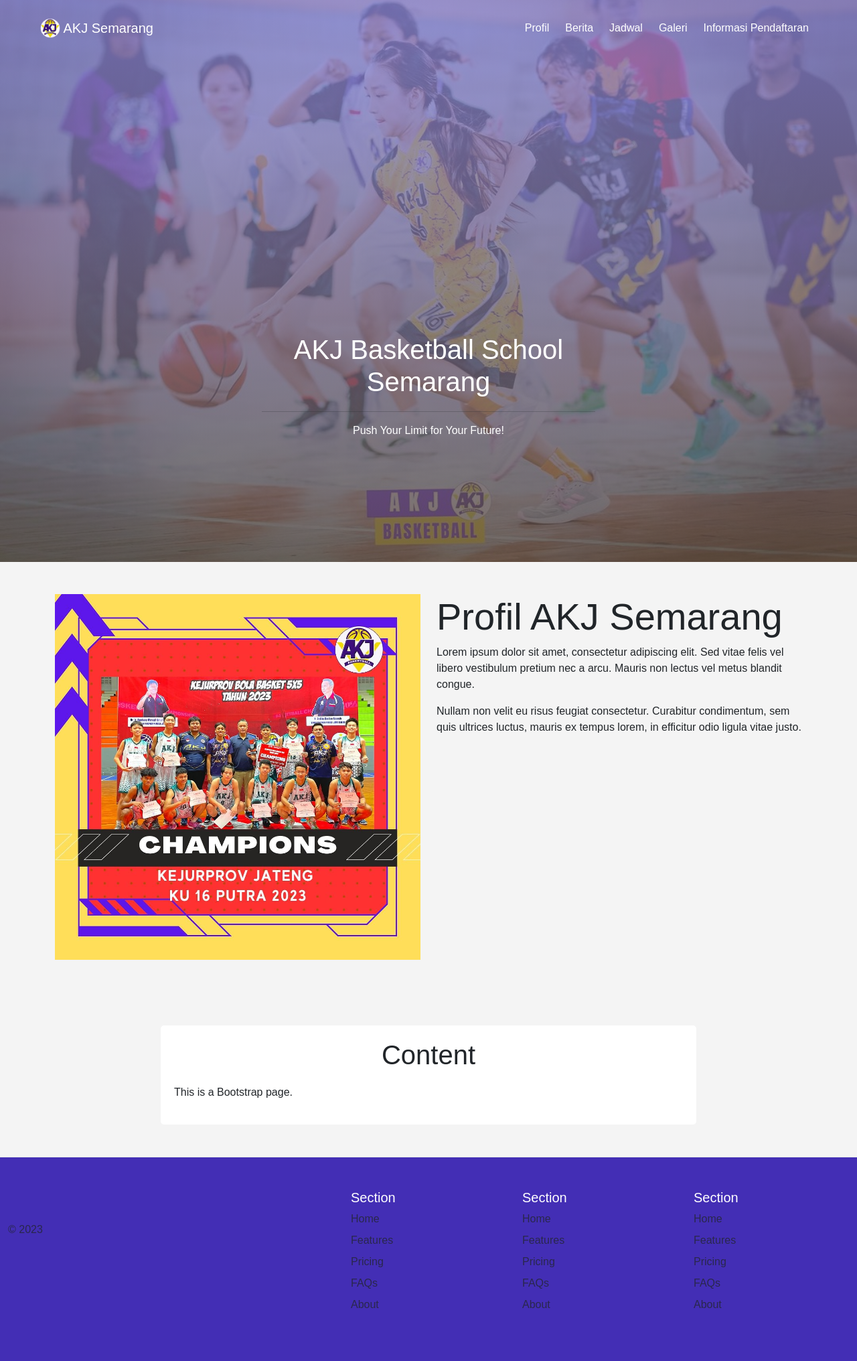
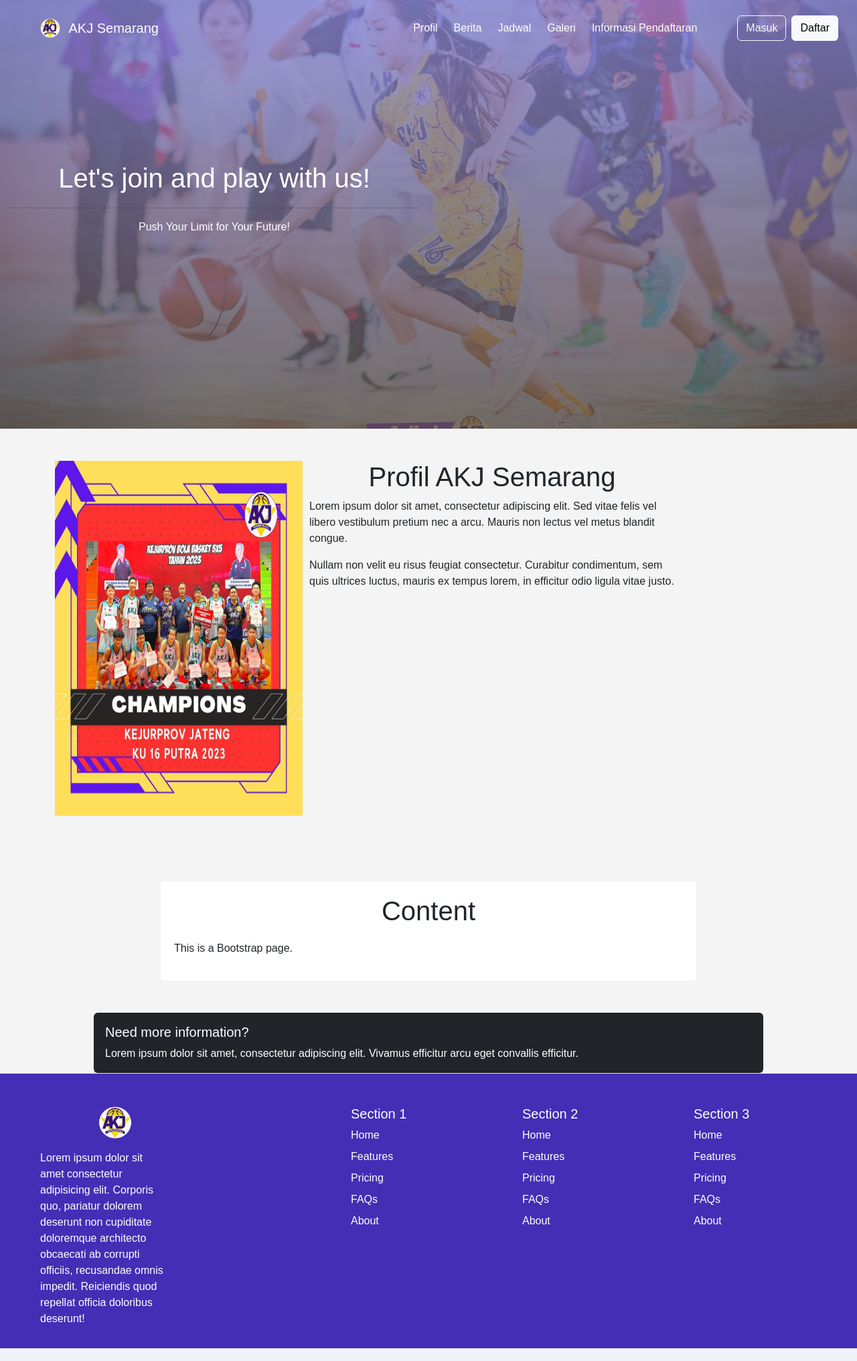
Before and after one commit to isamsd26/Basket_School, a PHP site: page / in a window 1280 px wide. Shown: the whole page at 67% size. Run offline with PHP 8.4, Linux system fonts and the light colour scheme.

Commit message:
kamis 15 feb 2024

```diff
--- a/css/style.css
+++ b/css/style.css
@@ -36,7 +36,7 @@
 
 /* Navbar solid */
 .custom-navbar-solid {
-  background-color: #432EB5;
+  background-color: #432eb5;
 }
 
 .container {
@@ -55,13 +55,14 @@
 }
 
 .logo-container img {
-  height: 30px; /* Sesuaikan tinggi logo sesuai kebutuhan */
+  height: 30px;
   margin-right: 10px;
 }
 
 header.jb {
-  padding-top: 25rem;
-  padding-bottom: calc(10rem - 4.5rem);
+  padding-top: 15rem;
+  padding-bottom: 15rem;
+  height: 40rem;
   background: linear-gradient(
       to bottom,
       rgba(140, 134, 215, 0.8) 0%,
@@ -98,8 +99,8 @@
 }
 
 .custom-footer-bg {
-  background-color: #432EB5;
-   /* Ganti your_custom_color dengan nilai warna RGB, HEX, atau nama warna CSS yang Anda inginkan */
+  background-color: #432eb5;
+  /* Ganti your_custom_color dengan nilai warna RGB, HEX, atau nama warna CSS yang Anda inginkan */
 }
 
 form {
@@ -128,3 +129,8 @@
 input[type="submit"]:hover {
   background-color: #0056b3;
 }
+
+.img-flud {
+  max-width: 100%;
+  height: auto;
+}
--- a/index.php
+++ b/index.php
@@ -11,7 +11,6 @@
 </head>
 <body>
     <?php
-    // Cek apakah pengguna sedang men-scroll halaman
     $navbarClass = 'navbar navbar-expand-lg navbar-dark py-3 fixed-top custom-navbar';
     if (isset($_GET['scroll']) && $_GET['scroll'] == 'true') {
         $navbarClass .= ' custom-navbar-solid';
@@ -20,7 +19,7 @@
     <nav class="<?php echo $navbarClass; ?>" id="navbar">
         <div class="container-fluid">
             <a class="navbar-brand ps-5" href="#">
-                <img src="assets/img/Logo_AKJ_Basketball.png" alt="Logo AKJ Semarang" height="30" class="d-inline-block align-top">
+                <img src="assets/img/Logo_AKJ_Basketball.png" alt="Logo AKJ Semarang" height="30" class="d-inline-block align-top me-2">
                 AKJ Semarang
             </a>
             <button class="navbar-toggler" type="button" data-bs-toggle="collapse" data-bs-target="#navbarSupportedContent" aria-controls="navbarSupportedContent" aria-expanded="false" aria-label="Toggle navigation">
@@ -29,49 +28,55 @@
             <div class="d-flex collapse navbar-collapse" id="navbarSupportedContent">
                 <ul class="navbar-nav ms-auto mb-2 mb-lg-0 me-5">
                     <li class="nav-item px-1">
-                        <a class="nav-link" href="#">Profil</a>
+                        <a class="nav-link" href="#profil">Profil</a>
                     </li>
                     <li class="nav-item px-1">
-                        <a class="nav-link" href="#">Berita</a>
+                        <a class="nav-link" href="features/news.php">Berita</a>
                     </li>
                     <li class="nav-item px-1">
-                        <a class="nav-link" href="#">Jadwal</a>
+                        <a class="nav-link" href="features/jadwal.php">Jadwal</a>
                     </li>
                     <li class="nav-item px-1">
-                        <a class="nav-link" href="#">Galeri</a>
+                        <a class="nav-link" href="features/galeri.php">Galeri</a>
                     </li>
                     <li class="nav-item px-1">
-                        <a class="nav-link" href="#">Informasi Pendaftaran</a>
+                        <a class="nav-link" href="features/info.php">Informasi Pendaftaran</a>
                     </li>
                 </ul>
+                <div class="d-flex align-items-center">
+                    <button class="btn btn-outline-light me-2">Masuk</button>
+                    <button class="btn btn-light me-3">Daftar</button>
+                </div>
             </div>
         </div>
     </nav>
 
-    <header class="jb">
-        <div class="container py-5 transparent-container text-center">
-            <!-- Isi konten di sini -->
-            <div class="row justify-content-center align-items-center">
-                <div class="col-lg-8">
-                    <h1 class="text-white font-weight-bold">AKJ Basketball School Semarang</h1>
+    <header class="jb d-flex justify-content-center align-items-center">
+    <div class="container-fluid py-5 transparent-container text-center style="margin-top: -50px;">
+        <div class="row">
+            <div class="col-lg-6">
+                <h1 class="text-white font-weight-bold">Let's join and play with us!</h1>
                 <hr class="divider" />
                 <p class="text-white mb-5 font-weight-bold">Push Your Limit for Your Future!</p>
+            </div>
+            <div class="col-lg-6">
 
             </div>
         </div>
     </div>
     </header>
 
-    <section class="container-fluid py-5">
+
+    <section id="profil" class="container-fluid py-5">
         <div class="container-sm">
             <div class="row">
-                <div class="col-lg-6">
+                <div class="col-lg-4">
                     <!-- Gambar di sini -->
-                    <img src="assets/img/content.jpg" alt="AKJ Semarang" class="img-fluid">
+                    <img src="assets/img/content.jpg" alt="AKJ Semarang" class="img-fluid" style="max-width: 370px; height: 530px;">
                 </div>
-                <div class="col-lg-6">
+                <div class="col-lg-6 ">
                     <!-- Deskripsi profil AKJ Semarang di sini -->
-                    <h2 class="display-4">Profil AKJ Semarang</h2>
+                    <h2 class=" text-center fs-1">Profil AKJ Semarang</h2>
                     <p>Lorem ipsum dolor sit amet, consectetur adipiscing elit. Sed vitae felis vel libero vestibulum pretium nec a arcu. Mauris non lectus vel metus blandit congue.</p>
                     <p>Nullam non velit eu risus feugiat consectetur. Curabitur condimentum, sem quis ultrices luctus, mauris ex tempus lorem, in efficitur odio ligula vitae justo.</p>
                 </div>
@@ -82,46 +87,55 @@
         <h1>Content</h1>
         <p>This is a Bootstrap page.</p>
     </div>
+    <div class="card mx-auto mt-5 bg-dark" style="width: 1000px;">
+        <div class="card-body text-white">
+            <h5 class="card-title">Need more information?</h5>
+            <p class="card-text">Lorem ipsum dolor sit amet, consectetur adipiscing elit. Vivamus efficitur arcu eget convallis efficitur.</p>
+        </div>
+    </div>
     <div class="container-fluid">
-        <footer class="row row-cols-1 row-cols-sm-2 row-cols-md-5 py-5 mt-5 border-top custom-footer-bg text-white">
-            <div class="col mb-3">
+
+    <footer class="row row-cols-1 row-cols-sm-2 row-cols-md-5 pb-3 pt-5 border-top custom-footer-bg text-white">
+        <div class="col mb-3 d-flex flex-column align-items-center justify-content-center">
             <a href="/" class="d-flex align-items-center mb-3 link-body-emphasis text-decoration-none ms-5">
                 <svg class="bi me-2" width="40" height="32"><use xlink:href="#bootstrap"/></svg>
+                <img src="assets/img/Logo_AKJ_Basketball.png" alt="Logo AKJ Semarang" height="50" class="d-inline-block align-top me-2">
             </a>
-                <p class="text-body-secondary">&copy; 2023</p>
+            <p class="mb-0 ms-5">
+                Lorem ipsum dolor sit amet consectetur adipisicing elit. Corporis quo, pariatur dolorem deserunt non cupiditate doloremque architecto obcaecati ab corrupti officiis, recusandae omnis impedit. Reiciendis quod repellat officia doloribus deserunt!
+            </p>
         </div>
-
+        <div class="col"></div>
         <div class="col mb-3">
-            </div>
-            <div class="col mb-3">
-                <h5>Section</h5>
+            <h5 class="text-white">Section 1</h5>
             <ul class="nav flex-column">
-                    <li class="nav-item mb-2"><a href="#" class="nav-link p-0 text-body-secondary">Home</a></li>
-                    <li class="nav-item mb-2"><a href="#" class="nav-link p-0 text-body-secondary">Features</a></li>
-                    <li class="nav-item mb-2"><a href="#" class="nav-link p-0 text-body-secondary">Pricing</a></li>
-                    <li class="nav-item mb-2"><a href="#" class="nav-link p-0 text-body-secondary">FAQs</a></li>
-                    <li class="nav-item mb-2"><a href="#" class="nav-link p-0 text-body-secondary">About</a></li>
-                </ul>
-            </div>
-            <div class="col mb-3">
-                <h5>Section</h5>
-                <ul class="nav flex-column">
-                    <li class="nav-item mb-2"><a href="#" class="nav-link p-0 text-body-secondary">Home</a></li>
-                    <li class="nav-item mb-2"><a href="#" class="nav-link p-0 text-body-secondary">Features</a></li>
-                    <li class="nav-item mb-2"><a href="#" class="nav-link p-0 text-body-secondary">Pricing</a></li>
-                    <li class="nav-item mb-2"><a href="#" class="nav-link p-0 text-body-secondary">FAQs</a></li>
-                    <li class="nav-item mb-2"><a href="#" class="nav-link p-0 text-body-secondary">About</a></li>
+                <li class="nav-item mb-2"><a href="#" class="nav-link p-0 text-white">Home</a></li>
+                <li class="nav-item mb-2"><a href="#" class="nav-link p-0 text-white">Features</a></li>
+                <li class="nav-item mb-2"><a href="#" class="nav-link p-0 text-white">Pricing</a></li>
+                <li class="nav-item mb-2"><a href="#" class="nav-link p-0 text-white">FAQs</a></li>
+                <li class="nav-item mb-2"><a href="#" class="nav-link p-0 text-white">About</a></li>
             </ul>
         </div>
 
         <div class="col mb-3">
-                <h5>Section</h5>
+            <h5 class="text-white">Section 2</h5>
             <ul class="nav flex-column">
-                    <li class="nav-item mb-2"><a href="#" class="nav-link p-0 text-body-secondary">Home</a></li>
-                    <li class="nav-item mb-2"><a href="#" class="nav-link p-0 text-body-secondary">Features</a></li>
-                    <li class="nav-item mb-2"><a href="#" class="nav-link p-0 text-body-secondary">Pricing</a></li>
-                    <li class="nav-item mb-2"><a href="#" class="nav-link p-0 text-body-secondary">FAQs</a></li>
-                    <li class="nav-item mb-2"><a href="#" class="nav-link p-0 text-body-secondary">About</a></li>
+                <li class="nav-item mb-2"><a href="#" class="nav-link p-0 text-white">Home</a></li>
+                <li class="nav-item mb-2"><a href="#" class="nav-link p-0 text-white">Features</a></li>
+                <li class="nav-item mb-2"><a href="#" class="nav-link p-0 text-white">Pricing</a></li>
+                <li class="nav-item mb-2"><a href="#" class="nav-link p-0 text-white">FAQs</a></li>
+                <li class="nav-item mb-2"><a href="#" class="nav-link p-0 text-white">About</a></li>
+            </ul>
+        </div>
+
+        <div class="col mb-3">
+            <h5 class="text-white">Section 3</h5>
+            <ul class="nav flex-column">
+                <li class="nav-item mb-2"><a href="#" class="nav-link p-0 text-white">Home</a></li>
+                <li class="nav-item mb-2"><a href="#" class="nav-link p-0 text-white">Features</a></li>
+                <li class="nav-item mb-2"><a href="#" class="nav-link p-0 text-white">Pricing</a></li>
+                <li class="nav-item mb-2"><a href="#" class="nav-link p-0 text-white">FAQs</a></li>
+                <li class="nav-item mb-2"><a href="#" class="nav-link p-0 text-white">About</a></li>
             </ul>
         </div>
     </footer>
```
Also changed, not shown: features/galeri.php (added), features/info.php (added), features/jadwal.php (added), features/news.php (added). Lines whose indentation alone changed are shown as unchanged.
